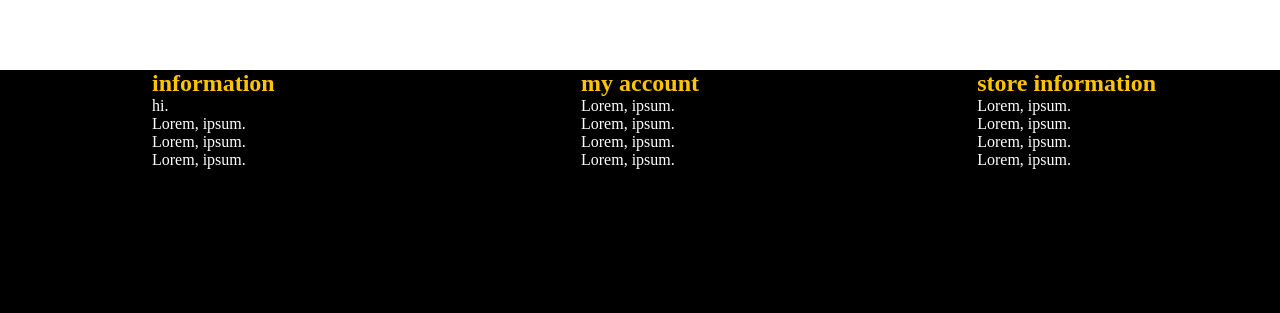
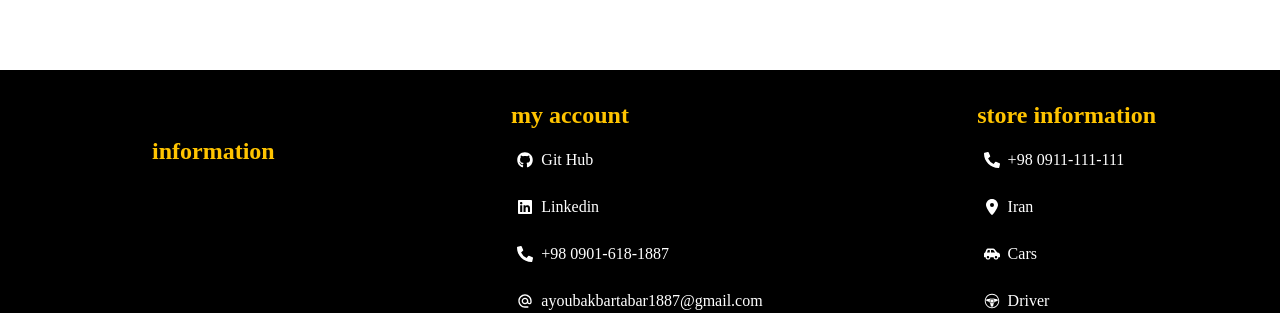
Before and after one commit to ayoubakbartabar/car-online-shop, a React (Vite) app: page / in a window 1280 px wide. Shown: the part 5310-5623 px from the top of the page. Before the commit the page ends 5479 px from the top, so only its background shows below. Built offline with nearby package versions, Linux system fonts and the light colour scheme.

Commit message:
footer edit

```diff
--- a/src/assets/components/Footer/Footer.css
+++ b/src/assets/components/Footer/Footer.css
@@ -12,6 +12,7 @@
 .my-account-title,
 .store-info-title {
   color: var(--theme-primary);
+  margin-top: 2rem;
 }
 .information-list-container,
 .my-account-list-container,
@@ -21,5 +22,16 @@
 .information-list,
 .my-account-list,
 .store-info-list {
+  display: flex;
   color: var(--campaign-text);
+  padding: 0.4rem;
+  margin-top: 1rem;
+  justify-content: flex-start;
+  align-items: center;
+  gap: 0.5rem;
 }
+.my-account-list-link,
+.store-info-list-link {
+  color: var(--text-on-base-color);
+  text-decoration: none;
+}
--- a/src/assets/components/Footer/Information.jsx
+++ b/src/assets/components/Footer/Information.jsx
@@ -5,10 +5,10 @@ export default function Information() {
     <div className='information-container'>
         <h2 className="information-title">information</h2>
         <ul className="information-list-container">
-        <li className="information-list">hi.</li>
-        <li className="information-list">Lorem, ipsum.</li>
-        <li className="information-list">Lorem, ipsum.</li>
-        <li className="information-list">Lorem, ipsum.</li>
+        <li className="information-list"></li>
+        <li className="information-list"></li>
+        <li className="information-list"></li>
+        <li className="information-list"></li>
         </ul>
     </div>
   )
--- a/src/assets/components/Footer/MyAccount.jsx
+++ b/src/assets/components/Footer/MyAccount.jsx
@@ -1,15 +1,51 @@
-import React from 'react'
+import React from "react";
+import { FaLinkedin } from "react-icons/fa6";
+import { FaGithub } from "react-icons/fa";
+import { FaPhoneAlt } from "react-icons/fa";
+import { MdOutlineAlternateEmail } from "react-icons/md";
 
 export default function MyAccount() {
   return (
-    <div className='my-account-container'>
-        <h2 className="my-account-title">my account</h2>
-        <ul className="my-account-list-container">
-        <li className="my-account-list">Lorem, ipsum.</li>
-        <li className="my-account-list">Lorem, ipsum.</li>
-        <li className="my-account-list">Lorem, ipsum.</li>
-        <li className="my-account-list">Lorem, ipsum.</li>
-        </ul>
+    <div className="my-account-container">
+      <h2 className="my-account-title">my account</h2>
+      <ul className="my-account-list-container">
+        <li className="my-account-list">
+          <FaGithub />{" "}
+          <a
+            className="my-account-list-link"
+            href="https://github.com/ayoubakbartabar"
+          >
+            Git Hub
+          </a>
+        </li>
+        <li className="my-account-list">
+          <FaLinkedin />{" "}
+          <a
+            className="my-account-list-link"
+            href="https://www.linkedin.com/in/ayoub-akbartabar-bb78b2212/"
+          >
+            Linkedin
+          </a>
+        </li>
+        <li className="my-account-list">
+          <FaPhoneAlt />
+          <a
+            className="my-account-list-link"
+            href=""
+          >
+            +98 0901-618-1887
+          </a>
+        </li>
+        <li className="my-account-list">
+          <MdOutlineAlternateEmail />
+          <a
+            className="my-account-list-link"
+            href=""
+          >
+            ayoubakbartabar1887@gmail.com
+          </a>
+        </li>
+      </ul>
     </div>
-  )
+  );
 }
--- a/src/assets/components/Footer/StoreInfo.jsx
+++ b/src/assets/components/Footer/StoreInfo.jsx
@@ -1,15 +1,33 @@
-import React from 'react'
-
+import React from "react";
+import { FaPhoneAlt } from "react-icons/fa";
+import { FaLocationDot } from "react-icons/fa6";
+import { FaCarSide } from "react-icons/fa";
+import { GiSteeringWheel } from "react-icons/gi";
 export default function StoreInfo() {
   return (
-    <div className='store-info-container'>
-        <h2 className="store-info-title">store information</h2>
-        <ul className="store-info-list-container">
-        <li className="store-info-list">Lorem, ipsum.</li>
-        <li className="store-info-list">Lorem, ipsum.</li>
-        <li className="store-info-list">Lorem, ipsum.</li>
-        <li className="store-info-list">Lorem, ipsum.</li>
-        </ul>
+    <div className="store-info-container">
+      <h2 className="store-info-title">store information</h2>
+      <ul className="store-info-list-container">
+        <li className="store-info-list">
+          <FaPhoneAlt />
+          <a className="store-info-list-link" href="">
+            +98 0911-111-111
+          </a>
+        </li>
+        <li className="store-info-list">
+          <FaLocationDot /> Iran
+        </li>
+        <li className="store-info-list">
+          <FaCarSide />
+          <a
+            className="store-info-list-link"
+            href="https://www.mercedes-benz.com/en/"
+          >
+            Cars
+          </a>
+        </li>
+        <li className="store-info-list"><GiSteeringWheel /> Driver</li>
+      </ul>
     </div>
-  )
+  );
 }
```
